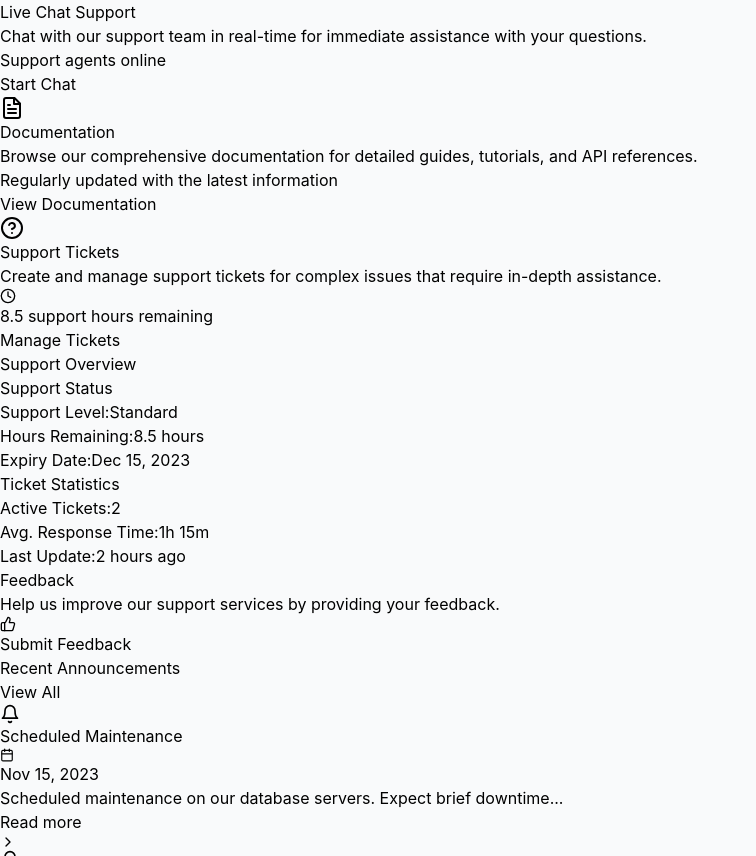
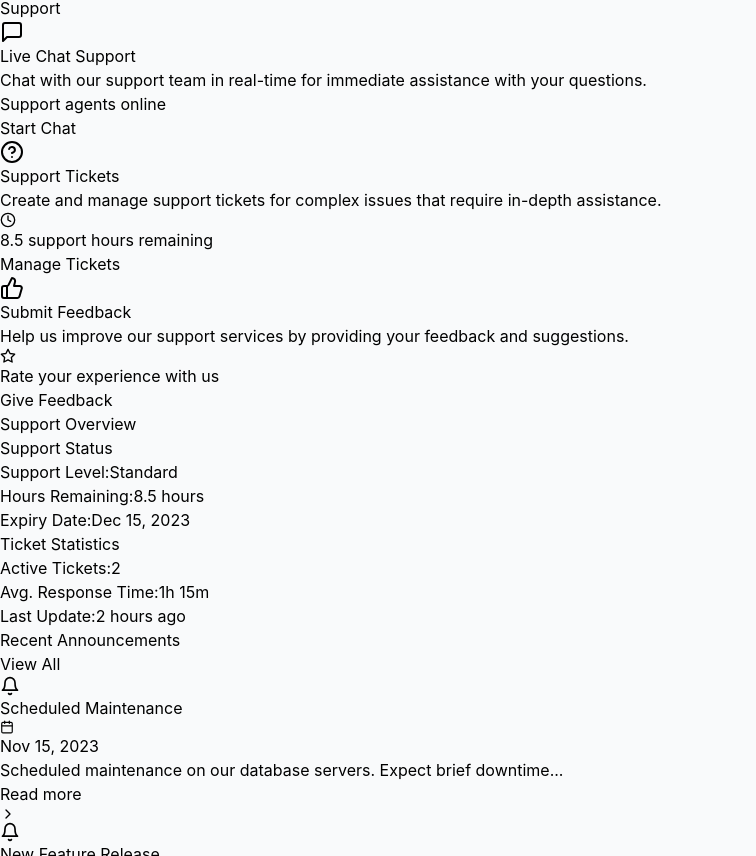
Before and after one commit to medhere/cloudsaas, a React (Vite) app: page /support in a window 1280 px wide. Shown: the part 976-1832 px from the top of the page, without its empty margins (0-756 px from the left). Built offline with nearby package versions, Linux system fonts and the light colour scheme.

Commit message:
documentation removed from support

```diff
--- a/src/components/layout/Sidebar.jsx
+++ b/src/components/layout/Sidebar.jsx
@@ -10,7 +10,8 @@ import {
   Settings,
   Shield,
   HelpCircle,
-  LogOut
+  LogOut,
+  FileText
 } from 'lucide-react';
 
 const Sidebar = () => {
@@ -21,6 +22,7 @@ const Sidebar = () => {
     { name: 'Analytics', icon: <BarChart2 size={20} />, path: '/analytics' },
     { name: 'Activity', icon: <Clock size={20} />, path: '/activity' },
     { name: 'Billing', icon: <CreditCard size={20} />, path: '/billing' },
+    { name: 'Documentation', icon: <FileText size={20} />, path: '/documentation' },
     { name: 'Settings', icon: <Settings size={20} />, path: '/settings' },
     { name: 'Security', icon: <Shield size={20} />, path: '/security' },
     { name: 'Support', icon: <HelpCircle size={20} />, path: '/support' },
--- a/src/pages/Support.jsx
+++ b/src/pages/Support.jsx
@@ -1,11 +1,10 @@
 import React, { useState } from 'react';
-import { MessageSquare, FileText, HelpCircle, Clock, Plus, CreditCard, Wallet, AlertTriangle, X, Bell, Calendar, ChevronRight, ThumbsUp, Send, Star } from 'lucide-react';
-import { Link, useNavigate } from 'react-router-dom';
+import { MessageSquare, HelpCircle, Clock, Plus, CreditCard, Wallet, AlertTriangle, X, Bell, Calendar, ChevronRight, ThumbsUp, Send, Star } from 'lucide-react';
+import { Link } from 'react-router-dom';
 import SupportChat from '../components/support/SupportChat';
 import TicketModal from '../components/support/TicketModal';
 
 const Support = () => {
-  const navigate = useNavigate();
   const [showChat, setShowChat] = useState(false);
   const [showTickets, setShowTickets] = useState(false);
   const [showTicketModal, setShowTicketModal] = useState(false);
@@ -137,11 +136,6 @@ const Support = () => {
     }
   };
 
-  // Navigate to documentation page
-  const goToDocumentation = () => {
-    navigate('/documentation');
-  };
-
   // Handle feedback submission
   const handleFeedbackSubmit = (e) => {
     e.preventDefault();
@@ -184,28 +178,6 @@ const Support = () => {
               </div>
             </div>
 
-            {/* Documentation Card */}
-            <div className="bg-white rounded-lg shadow overflow-hidden border border-gray-200 hover:border-blue-500 transition-colors">
-              <div className="p-6">
-                <div className="w-12 h-12 bg-purple-100 rounded-lg flex items-center justify-center mb-4">
-                  <FileText className="text-purple-600" size={24} />
-                </div>
-                <h3 className="text-lg font-semibold mb-2">Documentation</h3>
-                <p className="text-gray-600 mb-4">
-                  Browse our comprehensive documentation for detailed guides, tutorials, and API references.
-                </p>
-                <div className="flex items-center text-sm text-gray-600 mb-4">
-                  <span>Regularly updated with the latest information</span>
-                </div>
-                <button
-                  onClick={goToDocumentation}
-                  className="w-full bg-purple-600 hover:bg-purple-700 text-white py-2 rounded-md"
-                >
-                  View Documentation
-                </button>
-              </div>
-            </div>
-
             {/* Support Tickets Card */}
             <div className="bg-white rounded-lg shadow overflow-hidden border border-gray-200 hover:border-blue-500 transition-colors">
               <div className="p-6">
@@ -228,13 +200,36 @@ const Support = () => {
                 </button>
               </div>
             </div>
+
+            {/* Feedback Card */}
+            <div className="bg-white rounded-lg shadow overflow-hidden border border-gray-200 hover:border-purple-500 transition-colors">
+              <div className="p-6">
+                <div className="w-12 h-12 bg-purple-100 rounded-lg flex items-center justify-center mb-4">
+                  <ThumbsUp className="text-purple-600" size={24} />
+                </div>
+                <h3 className="text-lg font-semibold mb-2">Submit Feedback</h3>
+                <p className="text-gray-600 mb-4">
+                  Help us improve our support services by providing your feedback and suggestions.
+                </p>
+                <div className="flex items-center text-sm text-purple-600 mb-4">
+                  <Star size={16} className="mr-1 fill-purple-600" />
+                  <span>Rate your experience with us</span>
+                </div>
+                <button
+                  onClick={() => setShowFeedbackForm(true)}
+                  className="w-full bg-purple-600 hover:bg-purple-700 text-white py-2 rounded-md"
+                >
+                  Give Feedback
+                </button>
+              </div>
+            </div>
           </div>
 
           {/* Support Overview */}
           <div className="bg-white rounded-lg shadow overflow-hidden">
             <div className="p-6">
               <h2 className="text-lg font-semibold mb-4">Support Overview</h2>
-              <div className="grid grid-cols-1 md:grid-cols-3 gap-6">
+              <div className="grid grid-cols-1 md:grid-cols-2 gap-6">
                 <div className="bg-blue-50 rounded-lg p-4">
                   <h3 className="text-sm font-medium text-blue-800 mb-2">Support Status</h3>
                   <div className="space-y-2">
@@ -269,18 +264,6 @@ const Support = () => {
                       <span className="font-medium">{supportOverview.lastTicketUpdate}</span>
                     </div>
                   </div>
-                </div>
-
-                <div className="bg-purple-50 rounded-lg p-4">
-                  <h3 className="text-sm font-medium text-purple-800 mb-2">Feedback</h3>
-                  <p className="text-gray-600 mb-3">Help us improve our support services by providing your feedback.</p>
-                  <button
-                    onClick={() => setShowFeedbackForm(true)}
-                    className="w-full bg-purple-600 hover:bg-purple-700 text-white py-2 rounded-md flex items-center justify-center"
-                  >
-                    <ThumbsUp size={16} className="mr-2" />
-                    <span>Submit Feedback</span>
-                  </button>
                 </div>
               </div>
             </div>
```
